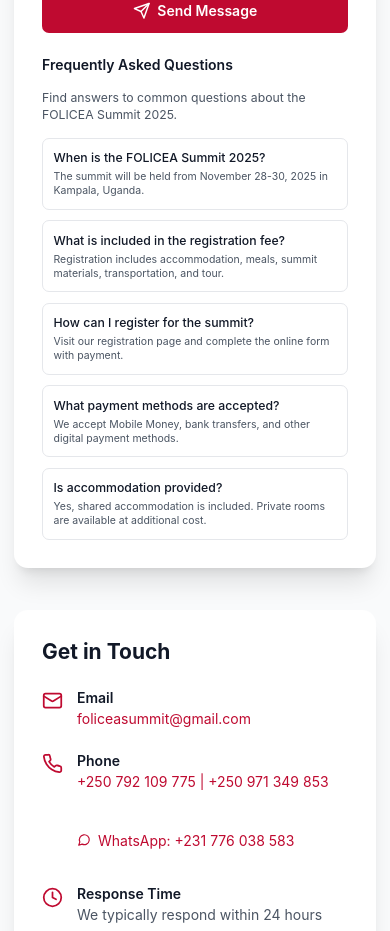
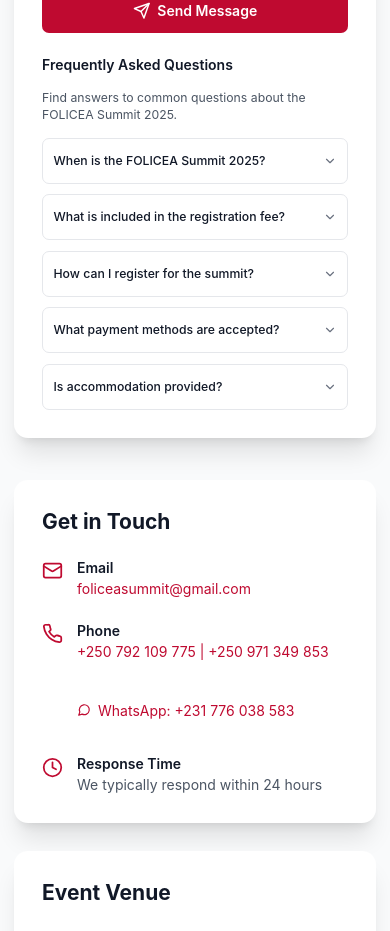
Before and after one commit to foliceasummit/folicea-summit-2025, a Next.js app: page /contact in a window 390 px wide. Shown: the part 900-1831 px from the top of the page. Built offline with nearby package versions, Linux system fonts and the light colour scheme.

Commit message:
Pitching page: reduce heights, add icons, improve judges photos, move CTA; Contact: make FAQ interactive; News: update sponsorship content and dates

```diff
--- a/pages/contact.tsx
+++ b/pages/contact.tsx
@@ -3,7 +3,7 @@
 import { useState } from 'react';
 import { useForm } from 'react-hook-form';
 import { motion } from 'framer-motion';
-import { Mail, Phone, MapPin, Clock, Send, CheckCircle, MessageCircle } from 'lucide-react';
+import { Mail, Phone, MapPin, Clock, Send, CheckCircle, MessageCircle, ChevronDown, ChevronUp } from 'lucide-react';
 import GoogleMap from '../components/GoogleMap';
 
 interface ContactForm {
@@ -17,8 +17,32 @@
 const ContactPage = () => {
   const [isSubmitting, setIsSubmitting] = useState(false);
   const [submitSuccess, setSubmitSuccess] = useState(false);
+  const [openFAQ, setOpenFAQ] = useState<number | null>(null);
 
   const { register, handleSubmit, formState: { errors }, reset } = useForm<ContactForm>();
+
+  const faqs = [
+    {
+      question: "When is the FOLICEA Summit 2025?",
+      answer: "The summit will be held from November 28-30, 2025 in Kampala, Uganda."
+    },
+    {
+      question: "What is included in the registration fee?",
+      answer: "Registration includes accommodation, meals, summit materials, transportation, and tour."
+    },
+    {
+      question: "How can I register for the summit?",
+      answer: "Visit our registration page and complete the online form with payment."
+    },
+    {
+      question: "What payment methods are accepted?",
+      answer: "We accept Mobile Money, bank transfers, and other digital payment methods."
+    },
+    {
+      question: "Is accommodation provided?",
+      answer: "Yes, shared accommodation is included. Private rooms are available at additional cost."
+    }
+  ];
 
   const onSubmit = async (data: ContactForm) => {
     setIsSubmitting(true);
@@ -192,30 +216,26 @@
                 <p className="text-sm text-gray-600 mb-4">Find answers to common questions about the FOLICEA Summit 2025.</p>
 
                 <div className="space-y-3">
-                  <div className="p-3 rounded-lg border border-gray-200 bg-white">
-                    <h4 className="font-medium text-gray-900 text-sm mb-1">When is the FOLICEA Summit 2025?</h4>
-                    <p className="text-xs text-gray-600">The summit will be held from November 28-30, 2025 in Kampala, Uganda.</p>
-                  </div>
-
-                  <div className="p-3 rounded-lg border border-gray-200 bg-white">
-                    <h4 className="font-medium text-gray-900 text-sm mb-1">What is included in the registration fee?</h4>
-                    <p className="text-xs text-gray-600">Registration includes accommodation, meals, summit materials, transportation, and tour.</p>
-                  </div>
-
-                  <div className="p-3 rounded-lg border border-gray-200 bg-white">
-                    <h4 className="font-medium text-gray-900 text-sm mb-1">How can I register for the summit?</h4>
-                    <p className="text-xs text-gray-600">Visit our registration page and complete the online form with payment.</p>
-                  </div>
-
-                  <div className="p-3 rounded-lg border border-gray-200 bg-white">
-                    <h4 className="font-medium text-gray-900 text-sm mb-1">What payment methods are accepted?</h4>
-                    <p className="text-xs text-gray-600">We accept Mobile Money, bank transfers, and other digital payment methods.</p>
-                  </div>
-
-                  <div className="p-3 rounded-lg border border-gray-200 bg-white">
-                    <h4 className="font-medium text-gray-900 text-sm mb-1">Is accommodation provided?</h4>
-                    <p className="text-xs text-gray-600">Yes, shared accommodation is included. Private rooms are available at additional cost.</p>
-                  </div>
+                  {faqs.map((faq, index) => (
+                    <div key={index} className="rounded-lg border border-gray-200 bg-white overflow-hidden">
+                      <button
+                        onClick={() => setOpenFAQ(openFAQ === index ? null : index)}
+                        className="w-full p-3 text-left flex items-center justify-between hover:bg-gray-50 transition-colors"
+                      >
+                        <h4 className="font-medium text-gray-900 text-sm">{faq.question}</h4>
+                        {openFAQ === index ? (
+                          <ChevronUp className="w-4 h-4 text-gray-500" />
+                        ) : (
+                          <ChevronDown className="w-4 h-4 text-gray-500" />
+                        )}
+                      </button>
+                      {openFAQ === index && (
+                        <div className="px-3 pb-3">
+                          <p className="text-xs text-gray-600">{faq.answer}</p>
+                        </div>
+                      )}
+                    </div>
+                  ))}
                 </div>
               </div>
             </div>
--- a/pages/news.tsx
+++ b/pages/news.tsx
@@ -36,9 +36,9 @@
       id: 4,
       title: "Summit Agenda Released",
       excerpt: "The complete agenda for the FOLICEA Summit 2025 has been released. The four-day event will feature keynote speeches, workshops, and networking sessions.",
-      date: "November 30, 2024",
+      date: "September 10, 2025",
       category: "Agenda",
-      image: "https://images.unsplash.com/photo-1515187029135-18ee286d815b?ixlib=rb-4.0.3&ixid=M3wxMjA3fDB8MHxwaG90by1wYWdlfHx8fGVufDB8fHx8fA%3D%3D&auto=format&fit=crop&w=1000&q=80"
+      image: "https://ik.imagekit.io/foliceasummit/FOLICEA%20SUMMIT/Partners_dFW5jFZd2?updatedAt=1757367038266"
     },
     {
       id: 5,
@@ -52,7 +52,7 @@
       id: 6,
       title: "Venue Confirmed: Kampala Serena Hotel",
       excerpt: "We are pleased to confirm that the FOLICEA Summit 2025 will be held at the prestigious Kampala Serena Hotel in Uganda's capital city.",
-      date: "November 20, 2024",
+      date: "September 8, 2025",
       category: "Venue",
       image: "https://images.unsplash.com/photo-1566073771259-6a8506099945?ixlib=rb-4.0.3&ixid=M3wxMjA3fDB8MHxwaG90by1wYWdlfHx8fGVufDB8fHx8fA%3D%3D&auto=format&fit=crop&w=1000&q=80"
     }
--- a/pages/news/[id].tsx
+++ b/pages/news/[id].tsx
@@ -244,46 +244,64 @@
       category: "Sponsorship",
       image: "https://ik.imagekit.io/foliceasummit/FOLICEA%20SUMMIT/sponsorship-concept.jpg?updatedAt=1757364693139",
       content: `
+        <h2>Sponsorship Opportunities</h2>
         <p>We are offering various sponsorship packages for organizations interested in supporting the FOLICEA Summit 2025 and connecting with our vibrant community of Liberian professionals, entrepreneurs, and community leaders.</p>
+        <p>We will also promote our sponsors by advertising them across all our media platforms, social channels, and by featuring their logos prominently on the Summit website.</p>
 
-        <h2>Platinum Sponsor - $10,000</h2>
+        <h2>Platinum Sponsor</h2>
         <ul>
           <li>Prominent logo placement on all summit materials</li>
-          <li>Exclusive speaking opportunity during opening ceremony</li>
+          <li>Exclusive speaking opportunity during the opening ceremony</li>
           <li>Dedicated exhibition booth</li>
-          <li>10 complimentary summit registrations</li>
           <li>Recognition in all press releases and media coverage</li>
           <li>VIP access to all events and networking sessions</li>
           <li>Customized marketing materials featuring your brand</li>
         </ul>
 
-        <h2>Gold Sponsor - $5,000</h2>
+        <h2>Gold Sponsor</h2>
         <ul>
           <li>Logo placement on summit materials</li>
           <li>Speaking opportunity during business sessions</li>
           <li>Exhibition booth</li>
-          <li>5 complimentary summit registrations</li>
           <li>Recognition in summit program</li>
           <li>Access to networking events</li>
         </ul>
 
-        <h2>Silver Sponsor - $2,500</h2>
+        <h2>Silver Sponsor</h2>
         <ul>
           <li>Logo placement on select materials</li>
           <li>Exhibition booth</li>
-          <li>3 complimentary summit registrations</li>
           <li>Recognition in summit program</li>
         </ul>
 
-        <h2>Bronze Sponsor - $1,000</h2>
+        <h2>Bronze Sponsor</h2>
         <ul>
           <li>Logo placement on website and materials</li>
-          <li>2 complimentary summit registrations</li>
           <li>Recognition in summit program</li>
         </ul>
 
+        <h2>Innovation Sponsor – Pitching Competition</h2>
+        <p>Be the proud Official Sponsor of the FOLICEA Summit 2025 Pitching Competition, under the theme:</p>
+        <p><strong>"Clean Monrovia, Green Future: Resolving the Waste Management Crisis."</strong></p>
+        <p>Your sponsorship will empower young entrepreneurs with innovative solutions to address Liberia's waste management crisis.</p>
+
+        <h3>Your Contribution Provides:</h3>
+        <ul>
+          <li>Startup capital for the winning team to launch and scale their idea</li>
+          <li>Mentorship and follow-up support for participants</li>
+        </ul>
+
+        <h3>Benefits:</h3>
+        <ul>
+          <li>Recognition as the Innovation Sponsor in all Pitching Competition materials and media coverage</li>
+          <li>Prominent branding during the competition session and award ceremony</li>
+          <li>Opportunity to present the award to the winning team on stage</li>
+          <li>Complimentary summit registrations for your representatives</li>
+          <li>Feature on the summit website and social media platforms</li>
+        </ul>
+
         <h2>In-Kind Sponsorship</h2>
-        <p>We also welcome in-kind sponsorships including:</p>
+        <p>We also welcome in-kind contributions such as:</p>
         <ul>
           <li>Printing and promotional materials</li>
           <li>Audio-visual equipment and services</li>
@@ -299,11 +317,11 @@
           <li><strong>Networking:</strong> Connect with Liberian professionals and entrepreneurs</li>
           <li><strong>Corporate Social Responsibility:</strong> Support community development</li>
           <li><strong>Market Access:</strong> Tap into the growing Liberian diaspora market</li>
-          <li><strong>Media Coverage:</strong> Benefit from extensive media coverage</li>
+          <li><strong>Media Coverage:</strong> Benefit from extensive local and international media outreach</li>
         </ul>
 
-        <h2>Target Audience</h2>
-        <p>Our summit attendees include:</p>
+        <h2>Our Audience</h2>
+        <p>The FOLICEA Summit brings together:</p>
         <ul>
           <li>Liberian professionals and executives</li>
           <li>Entrepreneurs and business owners</li>
@@ -313,12 +331,12 @@
           <li>NGO representatives and development partners</li>
         </ul>
 
-        <p>For sponsorship inquiries, please contact us at <a href="mailto:foliceasummit@gmail.com" className="text-liberian-red hover:underline">foliceasummit@gmail.com</a> or call +250 792 109 775.</p>
+        <p>📩 For sponsorship inquiries, please contact us at <a href="mailto:foliceasummit@gmail.com" className="text-liberian-red hover:underline">foliceasummit@gmail.com</a> or call +250 792 109 775.</p>
       `
     },
     6: {
       title: "Venue Confirmed: Kampala Serena Hotel",
-      date: "November 20, 2024",
+      date: "September 8, 2025",
       category: "Venue",
       image: "https://images.unsplash.com/photo-1566073771259-6a8506099945?ixlib=rb-4.0.3&ixid=M3wxMjA3fDB8MHxwaG90by1wYWdlfHx8fGVufDB8fHx8fA%3D%3D&auto=format&fit=crop&w=1000&q=80",
       content: `
```
Also changed, not shown: pages/faqs.tsx (+39 -51 lines).
